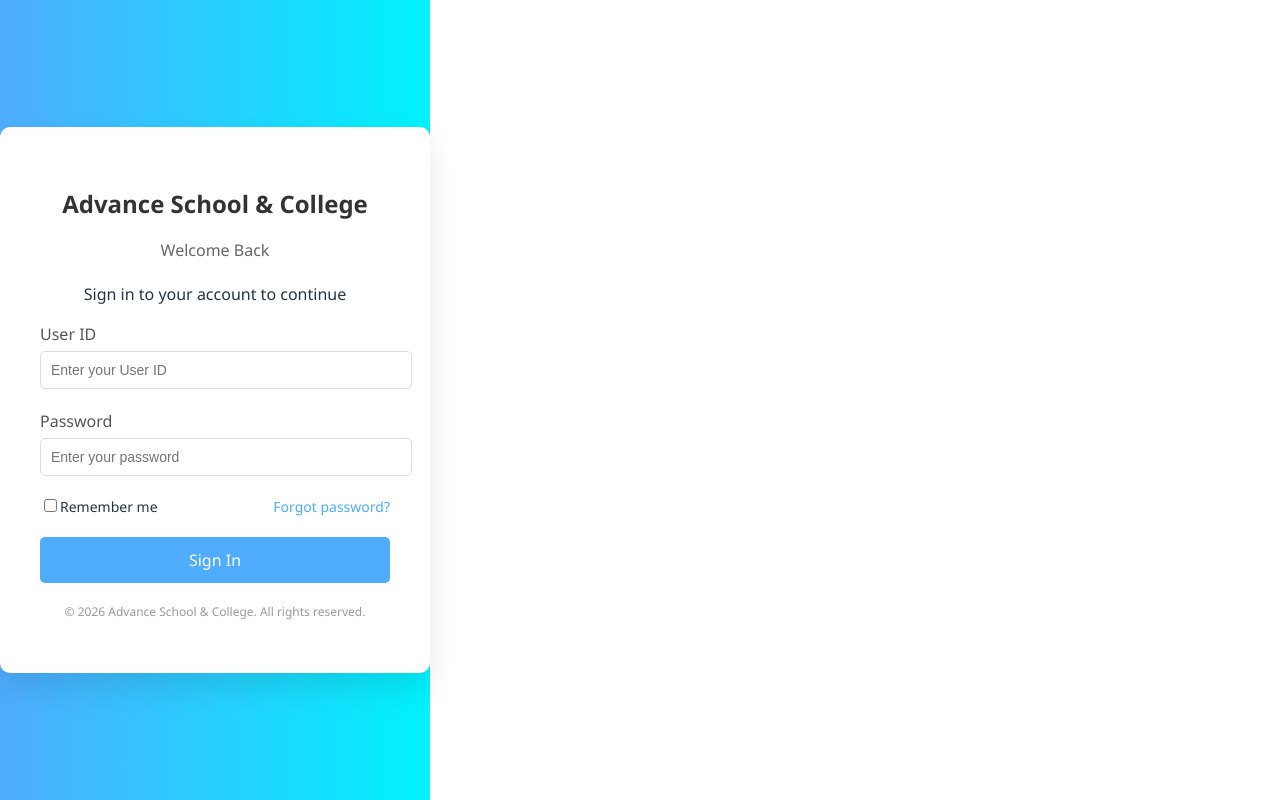
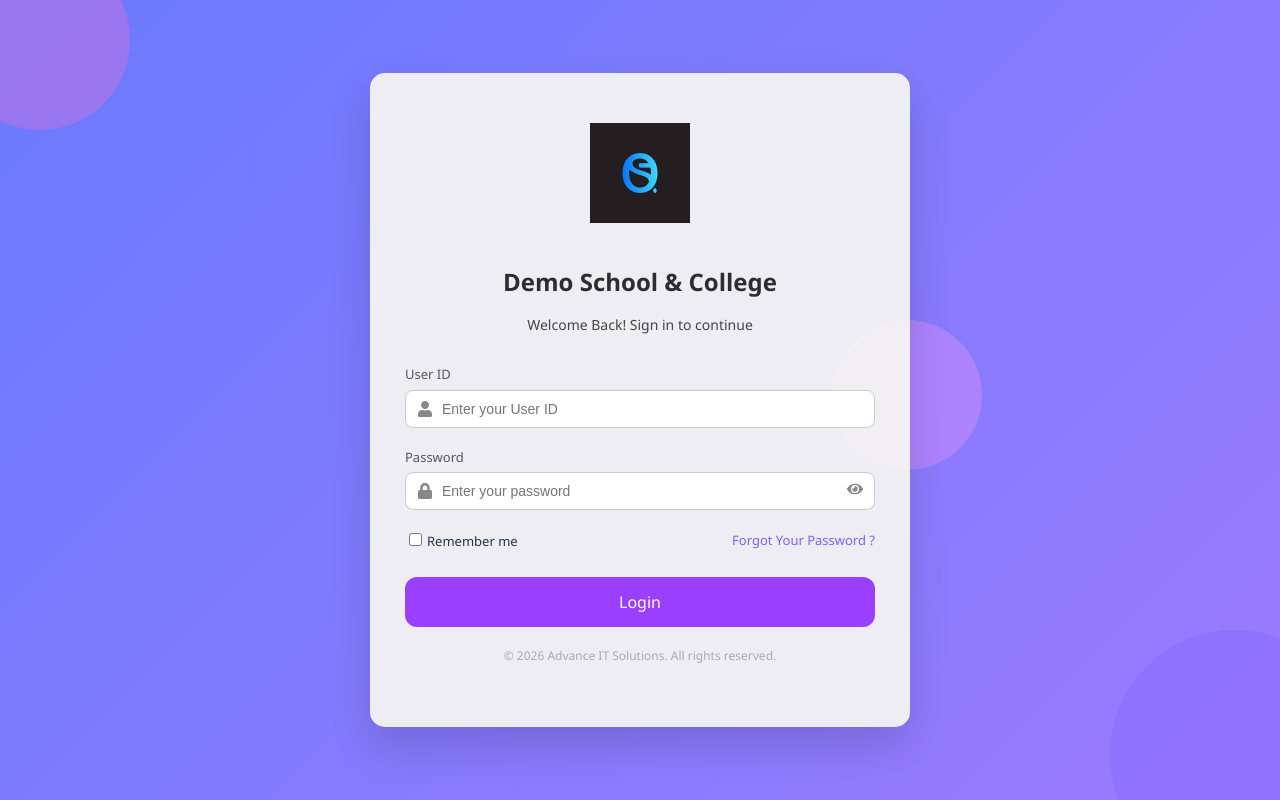
Before and after one commit to Hossian200e/Education-Management-System, a React (Vite) app: page / in a window 1280 px wide. Built offline with nearby package versions, Linux system fonts and the light colour scheme.

Commit message:
first_comment

```diff
--- a/package.json
+++ b/package.json
@@ -12,6 +12,7 @@
   "dependencies": {
     "react": "^19.2.0",
     "react-dom": "^19.2.0",
+    "react-icons": "^5.5.0",
     "react-router-dom": "^7.13.0"
   },
   "devDependencies": {
--- /dev/null
+++ b/src/assets/pages/auth/forgetPassword.css
@@ -0,0 +1,101 @@
+/* Reset some default styles */
+* {
+  margin: 0;
+  padding: 0;
+  box-sizing: border-box;
+}
+
+body {
+  font-family: 'Poppins', sans-serif;
+  background: #f5f7fa;
+  height: 100vh;
+  display: flex;
+  justify-content: center;
+  align-items: center;
+}
+
+.forget-password-container {
+  display: flex;
+  justify-content: center;
+  align-items: center;
+  width: 100%;
+  padding: 20px;
+}
+
+.forget-password-card {
+  background: #fff;
+  padding: 40px 30px;
+  border-radius: 12px;
+  box-shadow: 0 10px 25px rgba(0,0,0,0.1);
+  max-width: 400px;
+  width: 100%;
+  text-align: center;
+}
+
+.forget-password-title {
+  font-size: 24px;
+  font-weight: 600;
+  color: #333;
+  margin-bottom: 10px;
+}
+
+.forget-password-text {
+  font-size: 14px;
+  color: #666;
+  margin-bottom: 25px;
+}
+
+.forget-password-form {
+  display: flex;
+  flex-direction: column;
+}
+
+.forget-password-input {
+  padding: 12px 15px;
+  font-size: 14px;
+  border: 1px solid #ddd;
+  border-radius: 8px;
+  margin-bottom: 20px;
+  transition: 0.3s;
+}
+
+.forget-password-input:focus {
+  border-color: #007bff;
+  outline: none;
+}
+
+.forget-password-btn {
+  padding: 12px 15px;
+  font-size: 16px;
+  font-weight: 500;
+  border: none;
+  border-radius: 8px;
+  background: #007bff;
+  color: #fff;
+  cursor: pointer;
+  transition: 0.3s;
+}
+
+.forget-password-btn:hover {
+  background: #0056b3;
+}
+
+.forget-password-message {
+  margin-top: 15px;
+  font-size: 14px;
+  color: green;
+}
+
+.back-to-login {
+  margin-top: 20px;
+}
+
+.back-to-login a {
+  text-decoration: none;
+  color: #007bff;
+  font-size: 14px;
+}
+
+.back-to-login a:hover {
+  text-decoration: underline;
+}
--- /dev/null
+++ b/src/assets/pages/auth/login.css
@@ -0,0 +1,237 @@
+/* ===== Reset & Full Page Setup ===== */
+html, body {
+  margin: 0;
+  padding: 0;
+  width: 100%;
+  height: 100%;
+  overflow-x: hidden;
+  font-family: 'Segoe UI', Tahoma, Geneva, Verdana, sans-serif;
+  background: linear-gradient(135deg, #6a7afc, #9b7bff);
+  box-sizing: border-box;
+}
+
+*, *::before, *::after {
+  box-sizing: inherit;
+}
+
+/* ===== Full Login Page Wrapper ===== */
+.login-page {
+  width: 100vw;
+  height: 100vh;
+  position: relative;
+  display: flex;
+  justify-content: center;
+  align-items: center;
+  overflow: hidden;
+  background: linear-gradient(135deg, #6a7afc, #9b7bff);
+}
+
+/* ===== Floating Shapes ===== */
+.background-shapes .shape {
+  position: absolute;
+  border-radius: 50%;
+  opacity: 0.3;
+  animation: float 12s ease-in-out infinite alternate;
+}
+
+.shape1 {
+  width: 180px;
+  height: 180px;
+  background: #ff6fcf;
+  top: -50px;
+  left: -50px;
+}
+
+.shape2 {
+  width: 250px;
+  height: 250px;
+  background: #7a61ff;
+  bottom: -80px;
+  right: -80px;
+}
+
+.shape3 {
+  width: 150px;
+  height: 150px;
+  background: #ff97ff;
+  top: 40%;
+  left: 65%;
+}
+
+@keyframes float {
+  0% { transform: translateY(0) rotate(0deg); }
+  50% { transform: translateY(-20px) rotate(45deg); }
+  100% { transform: translateY(0) rotate(360deg); }
+}
+
+/* ===== Login Container ===== */
+.login-container {
+  z-index: 10;
+  width: 100%;
+  max-width: 600px;
+  padding: 30px;
+}
+
+/* ===== Login Box ===== */
+.login-box {
+  background: rgba(245, 244, 244, 0.95);
+  padding: 50px 35px;
+  border-radius: 15px;
+  box-shadow: 0 20px 40px rgba(0, 0, 0, 0.15);
+  text-align: center;
+  transition: transform 0.3s ease, box-shadow 0.3s ease;
+}
+
+.login-box:hover {
+  transform: translateY(-5px);
+  box-shadow: 0 30px 60px rgba(0, 0, 0, 0.2);
+}
+
+/* ===== Logo ===== */
+.login-logo {
+  width: 100px;
+  margin-bottom: 15px;
+}
+
+/* ===== Title & Welcome ===== */
+.login-title {
+  margin-bottom: 10px;
+  font-size: 24px;
+  font-weight: 600;
+  color: #2d2d2d;
+}
+
+.welcome-text {
+  margin-bottom: 30px;
+  color: #444;
+  font-size: 14px;
+}
+
+/* ===== Input Groups ===== */
+.input-group {
+  text-align: left;
+  margin-bottom: 20px;
+}
+
+.input-group label {
+  display: block;
+  margin-bottom: 5px;
+  font-size: 13px;
+  color: #555;
+}
+
+/* ===== Input with Icon ===== */
+.input-with-icon {
+  position: relative;
+}
+
+.input-with-icon .icon {
+  position: absolute;
+  left: 12px;
+  top: 50%;
+  transform: translateY(-50%);
+  font-size: 16px;
+  color: #888;
+}
+
+.input-with-icon input {
+  width: 100%;
+  padding: 10px 40px 10px 36px;
+  border-radius: 8px;
+  border: 1px solid #ccc;
+  font-size: 14px;
+  color: #333;
+  transition: border-color 0.3s, box-shadow 0.3s;
+}
+
+.input-with-icon input:focus {
+  border-color: #7a61ff;
+  outline: none;
+  box-shadow: 0 0 8px rgba(122, 97, 255, 0.4);
+}
+
+/* ===== Password Toggle Icon ===== */
+.toggle-password {
+  position: absolute;
+  right: 12px;
+  top: 50%;
+  transform: translateY(-50%);
+  cursor: pointer;
+  font-size: 16px;
+  color: #888;
+  transition: color 0.2s;
+}
+
+.toggle-password:hover {
+  color: #7a61ff;
+}
+
+/* ===== Checkbox & Forgot ===== */
+.checkbox-group {
+  display: flex;
+  justify-content: space-between;
+  align-items: center;
+  margin-bottom: 25px;
+  font-size: 13px;
+}
+
+.checkbox-group input[type="checkbox"] {
+  margin-right: 5px;
+}
+
+.forgot-link {
+  color: #7a61ff;
+  text-decoration: none;
+  transition: color 0.2s;
+}
+
+.forgot-link:hover {
+  color: #5b3dbb;
+  text-decoration: underline;
+}
+
+/* ===== Button ===== */
+.login-btn {
+  width: 100%;
+  padding: 14px;
+  border: none;
+  border-radius: 12px;
+  background: #9b3fff;
+  color: #fff;
+  font-size: 16px;
+  font-weight: 500;
+  cursor: pointer;
+  transition: background 0.3s, box-shadow 0.3s, transform 0.2s;
+}
+
+.login-btn:hover {
+  background: #7a00ff;
+  box-shadow: 0 8px 20px rgba(122, 97, 255, 0.3);
+  transform: translateY(-2px);
+}
+
+/* ===== Footer ===== */
+.footer-text {
+  margin-top: 20px;
+  font-size: 12px;
+  color: #aaa;
+}
+
+/* ===== Responsive ===== */
+@media (max-width: 480px) {
+  .login-box {
+    padding: 35px 25px;
+  }
+
+  .login-title {
+    font-size: 20px;
+  }
+
+  .welcome-text {
+    font-size: 13px;
+  }
+
+  .background-shapes .shape {
+    display: none;
+  }
+}
--- a/src/pages/auth/login.jsx
+++ b/src/pages/auth/login.jsx
@@ -1,121 +1,42 @@
 import React, { useState } from "react";
+import { FaUser, FaLock, FaEye, FaEyeSlash } from "react-icons/fa";
+import "../../assets/pages/auth/login.css"; // Make sure path is correct
+import uapLogo from "../../assets/images/logo.jpg"; // Replace with your actual logo path
 
 const Login = () => {
   const [userId, setUserId] = useState("");
   const [password, setPassword] = useState("");
   const [rememberMe, setRememberMe] = useState(false);
+  const [showPassword, setShowPassword] = useState(false);
 
   const handleSubmit = (e) => {
     e.preventDefault();
     console.log({ userId, password, rememberMe });
+    // Call your API here
   };
 
   return (
-    <>
-      <style>{`
-        /* Full page container */
-        .login-container {
-          display: flex;
-          justify-content: center;
-          align-items: center;
-          min-height: 100vh;
-          background: linear-gradient(to right, #4facfe, #00f2fe);
-          font-family: 'Segoe UI', Tahoma, Geneva, Verdana, sans-serif;
-        }
-
-        /* Login box */
-        .login-box {
-          background: #fff;
-          padding: 40px;
-          border-radius: 10px;
-          width: 350px;
-          box-shadow: 0 15px 30px rgba(0,0,0,0.1);
-          text-align: center;
-        }
-
-        /* Heading */
-        .login-box h2 {
-          margin-bottom: 5px;
-          color: #333;
-        }
-
-        .welcome-text {
-          margin-bottom: 20px;
-          color: #666;
-        }
-
-        /* Input fields */
-        .input-group {
-          margin-bottom: 20px;
-          text-align: left;
-        }
-
-        .input-group label {
-          display: block;
-          margin-bottom: 5px;
-          color: #555;
-        }
-
-        .input-group input {
-          width: 100%;
-          padding: 10px;
-          border: 1px solid #ddd;
-          border-radius: 5px;
-          font-size: 14px;
-        }
-
-        /* Checkbox and forgot password */
-        .checkbox-group {
-          display: flex;
-          justify-content: space-between;
-          align-items: center;
-          margin-bottom: 20px;
-          font-size: 14px;
-        }
-
-        .checkbox-group a {
-          text-decoration: none;
-          color: #4facfe;
-        }
-
-        .checkbox-group a:hover {
-          text-decoration: underline;
-        }
-
-        /* Sign in button */
-        .login-btn {
-          width: 100%;
-          padding: 12px;
-          background: #4facfe;
-          border: none;
-          border-radius: 5px;
-          color: #fff;
-          font-size: 16px;
-          cursor: pointer;
-          transition: background 0.3s ease;
-        }
-
-        .login-btn:hover {
-          background: #00f2fe;
-        }
-
-        /* Footer */
-        .footer-text {
-          margin-top: 20px;
-          font-size: 12px;
-          color: #999;
-        }
-      `}</style>
+    <div className="login-page">
+      <div className="background-shapes">
+        <div className="shape shape1"></div>
+        <div className="shape shape2"></div>
+        <div className="shape shape3"></div>
+      </div>
 
       <div className="login-container">
         <div className="login-box">
-          <h2>Advance School & College</h2>
-          <p className="welcome-text">Welcome Back</p>
-          <p>Sign in to your account to continue</p>
+          {/* Logo */}
+          <img src={uapLogo} alt="University Logo" className="login-logo" />
+
+          <h2 className="login-title">Demo School & College</h2>
+          <p className="welcome-text">Welcome Back! Sign in to continue</p>
 
           <form onSubmit={handleSubmit}>
+            {/* User ID */}
             <div className="input-group">
               <label htmlFor="userId">User ID</label>
+              <div className="input-with-icon">
+                <FaUser className="icon" />
                 <input
                   type="text"
                   id="userId"
@@ -125,19 +46,31 @@ const Login = () => {
                   required
                 />
               </div>
+            </div>
 
+            {/* Password */}
             <div className="input-group">
               <label htmlFor="password">Password</label>
+              <div className="input-with-icon">
+                <FaLock className="icon" />
                 <input
-                type="password"
+                  type={showPassword ? "text" : "password"}
                   id="password"
                   placeholder="Enter your password"
                   value={password}
                   onChange={(e) => setPassword(e.target.value)}
                   required
                 />
+                <span
+                  className="toggle-password"
+                  onClick={() => setShowPassword(!showPassword)}
+                >
+                  {showPassword ? <FaEyeSlash /> : <FaEye />}
+                </span>
+              </div>
             </div>
 
+            {/* Checkbox & Forgot */}
             <div className="checkbox-group">
               <label>
                 <input
@@ -147,16 +80,16 @@ const Login = () => {
                 />
                 Remember me
               </label>
-              <a href="#">Forgot password?</a>
+              <a href="#" className="forgot-link">Forgot Your Password ?</a>
             </div>
 
-            <button type="submit" className="login-btn">Sign In</button>
+            <button type="submit" className="login-btn">Login</button>
           </form>
 
-          <p className="footer-text">© 2026 Advance School & College. All rights reserved.</p>
+          <p className="footer-text">© 2026 Advance IT Solutions. All rights reserved.</p>
         </div>
       </div>
-    </>
+    </div>
   );
 };
 
```
Also changed, not shown: src/pages/auth/forgetPassword.jsx (added, +48 -0 lines), src/assets/images/logo.jpg (added), 1 other file (tests, documents, lock files or other folders). Lines whose indentation alone changed are shown as unchanged.
